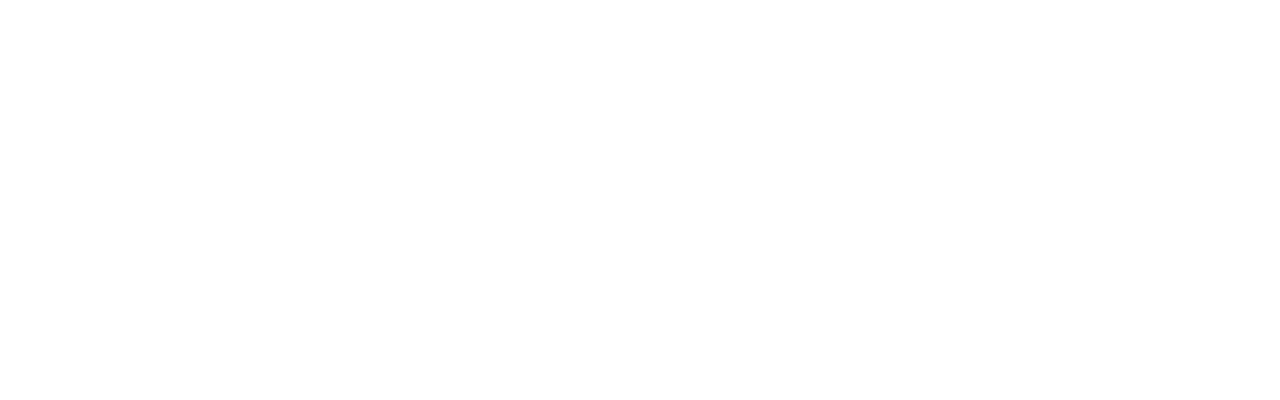
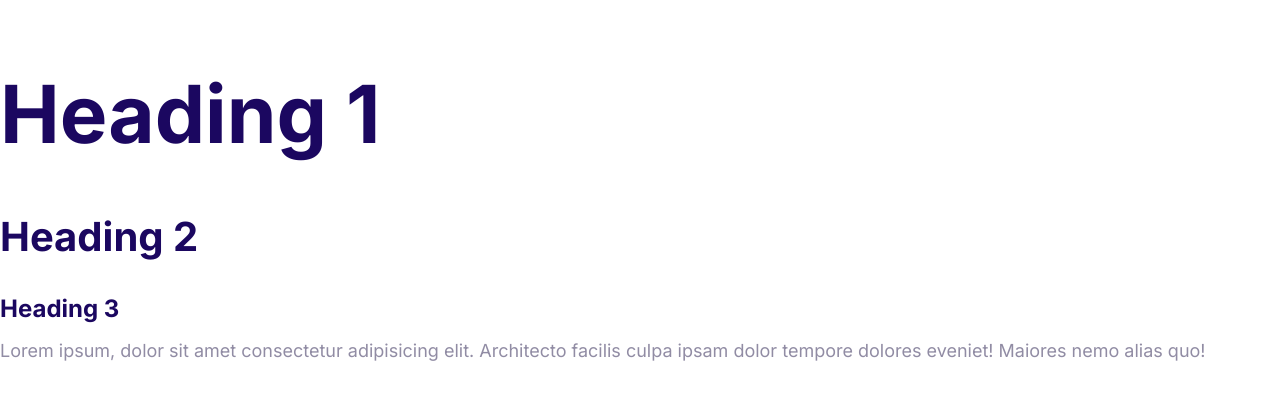
Before and after one commit to BernyFranklin/moshify, a plain HTML site: page index.html in a window 1280 px wide. Drawn offline with Linux system fonts and the light colour scheme.

Commit message:
Define styles for typography

```diff
--- a/css/styles.css
+++ b/css/styles.css
@@ -5,3 +5,53 @@
     --color-heading: #1b0760;
     --color-body: #918ca4;
 }
+
+html {
+    font-size: 62.5%
+}
+
+body {
+    font-family: Inter, Arial, Hevetica, sans-serif;
+    color: var(--color-body);
+    font-size: 2.4rem;
+    line-height: 1.5;
+}
+
+h1, h2, h3 {
+    color: var(--color-heading);
+    margin-bottom: 1rem;
+}
+
+h1 {
+    font-size: 7rem;
+}
+
+h2 {
+    font-size: 4rem;
+}
+
+h3 {
+    font-size: 3rem;
+}
+
+p {
+    margin-top: 0;
+}
+
+@media screen and (min-width: 1024px) {
+    body {
+        font-size: 1.8rem;
+    }
+
+    h1 {
+        font-size: 8rem;
+    }
+
+    h2 {
+        font-size: 4rem;
+    }
+
+    h3 {
+        font-size: 2.4rem;
+    }
+}
--- a/index.html
+++ b/index.html
@@ -1,14 +1,23 @@
 <!DOCTYPE html>
 <html lang="en">
-<head>
-    <meta charset="UTF-8">
-    <meta http-equiv="X-UA-Compatible" content="IE=edge">
-    <meta name="viewport" content="width=device-width, initial-scale=1.0">
+  <head>
+    <meta charset="UTF-8" />
+    <meta http-equiv="X-UA-Compatible" content="IE=edge" />
+    <meta name="viewport" content="width=device-width, initial-scale=1.0" />
     <title>Document</title>
-    <link rel="stylesheet" href="css/normalize.css">
-    <link rel="stylesheet" href="css/styles.css">
-</head>
-<body>
-
-</body>
+    <link rel="preconnect" href="https://fonts.googleapis.com" />
+    <link rel="preconnect" href="https://fonts.gstatic.com" crossorigin />
+    <link
+      href="https://fonts.googleapis.com/css2?family=Inter:wght@400;700&display=swap"
+      rel="stylesheet"
+    />
+    <link rel="stylesheet" href="css/normalize.css" />
+    <link rel="stylesheet" href="css/styles.css" />
+  </head>
+  <body>
+    <h1>Heading 1</h1>
+    <h2>Heading 2</h2>
+    <h3>Heading 3</h3>
+    <p>Lorem ipsum, dolor sit amet consectetur adipisicing elit. Architecto facilis culpa ipsam dolor tempore dolores eveniet! Maiores nemo alias quo!</p>
+  </body>
 </html>
```
